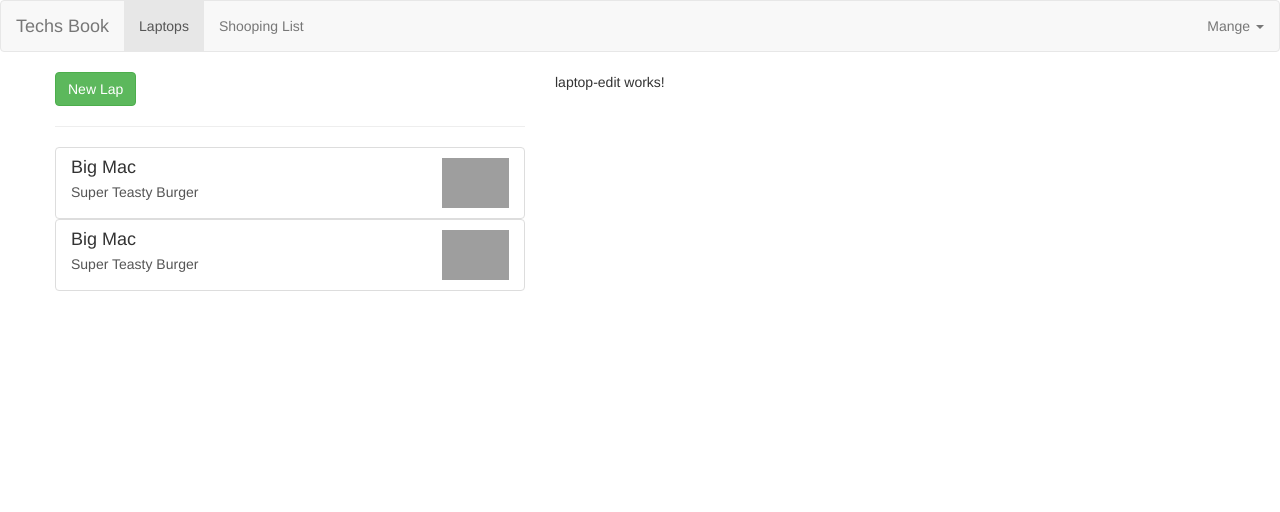
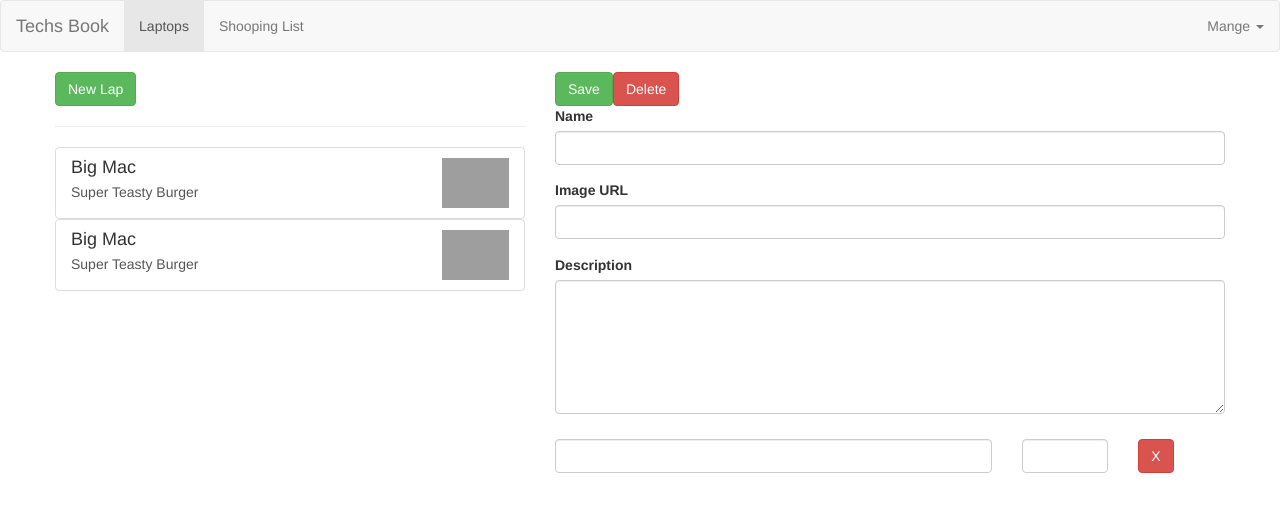
Before and after one commit to OmaRoiid/Recipe-Books, an Angular app: page /laptops/new in a window 1280 px wide. Shown: the top 512 px of the page. Built offline with nearby package versions, Linux system fonts and the light colour scheme; grey boxes are pictures that could not be loaded.

Commit message:
edite page base structure

```diff
--- a/src/app/laptops/laptop-edit/laptop-edit.component.html
+++ b/src/app/laptops/laptop-edit/laptop-edit.component.html
@@ -1 +1,86 @@
-<p>laptop-edit works!</p>
+<div class="row">
+  <div class="col-xs-12">
+    <form>
+      <div class="row">
+        <div class="col-xs-12">
+          <button
+            type="submit"
+            class="btn btn-success"
+          >Save</button>
+             <button
+            type="submit"
+            class="btn btn-danger"
+          >Delete</button>
+        </div>
+      </div>
+      <div class="row">
+        <div class="col-xs-12">
+          <div class="form-group">
+            <label for="name">Name</label>
+            <input
+              type="text"
+              id="name"
+              class="form-control"
+            />
+          </div>
+        </div>
+      </div>
+      <div class="row">
+        <div class="col-xs-12">
+          <div class="form-group">
+            <label for="imagePath">Image URL</label>
+            <input
+              type="text"
+              id="imagePath"
+              class="form-control"
+            />
+          </div>
+        </div>
+      </div>
+      <div class="row">
+        <div class="col-xs-12">
+          <img class="img-responsive" />
+        </div>
+      </div>
+      <div class="row">
+        <div class="col-xs-12">
+          <div class="form-group">
+            <label for="description">Description</label>
+            <textarea
+              type="text"
+              id="description"
+              class="form-control"
+              rows="6"
+            ></textarea>
+          </div>
+        </div>
+      </div>
+      <div class="row">
+        <div class="col-xs-12">
+          <div
+            class="row"
+            style="margin-top: 10px"
+          >
+            <div class="col-xs-8">
+              <input type="text" class="form-control"/>
+            </div>
+            <div class="col-xs-2">
+              <input
+                type="number"
+                class="form-control"
+              />
+            </div>
+            <div class="col-xs-2">
+              <button
+                type="button"
+                class="btn btn-danger"
+              >
+                X
+              </button>
+            </div>
+          </div>
+        </div>
+      </div>
+    </form>
+  </div>
+</div>
--- a/src/app/shopping-list/shopping-edit/shopping-edit.component.html
+++ b/src/app/shopping-list/shopping-edit/shopping-edit.component.html
@@ -1,21 +1,51 @@
 <div class="row">
   <div class="col-xs-12">
-        <form>
+    <form (ngSubmit)="onAddNewItem(mForm)" #mForm="ngForm">
       <div class="row">
         <div class="col-sm-5 form-group">
           <label for="name">Name</label>
-                    <input type="text" id="name" class="form-control" #nameInput>
+          <input
+            type="text"
+            id="name"
+            class="form-control"
+            name="name"
+            ngModel
+            required
+          />
         </div>
         <div class="col-sm-2 form-group">
           <label for="amount">Amount</label>
-                    <input type="number" id="amount" class="form-control" #amountInput>
+          <input
+            type="number"
+            id="amount"
+            class="form-control"
+            name="amount"
+            ngModel
+            required
+            pattern="^[1-9]+[0-9]*$"
+          />
         </div>
       </div>
       <div class="row">
         <div class="col-xs-12">
-                    <button class="btn btn-success" type="submit" (click)="onAddItem()">Add</button>
-                    <button class="btn btn-danger" type="button">Delete</button>
-                    <button class="btn btn-primary" type="button">Clear</button>
+          <button
+            class="btn btn-success"
+            type="submit"
+            [disabled]="!mForm.valid"
+          >
+            {{ editMode ? "Update" : "Add" }}
+          </button>
+          <button
+            class="btn btn-danger"
+            type="button"
+            [disabled]="!editMode"
+            (click)="onDeleteItem()"
+          >
+            Delete
+          </button>
+          <button class="btn btn-primary" type="button" (click)="onCLearForm()">
+            Clear
+          </button>
         </div>
       </div>
     </form>
--- a/src/app/shopping-list/shopping-edit/shopping-edit.component.ts
+++ b/src/app/shopping-list/shopping-edit/shopping-edit.component.ts
@@ -3,7 +3,10 @@ import {
   OnInit,
   ElementRef,
   ViewChild,
+  OnDestroy,
 } from '@angular/core';
+import { NgForm } from '@angular/forms';
+import { Subscription } from 'rxjs';
 
 import { Ingredient } from '../../shared/Ingredient.model';
 import { ShoppingService } from '../shopping.service';
@@ -13,21 +16,50 @@ import { ShoppingService } from '../shopping.service';
   templateUrl: './shopping-edit.component.html',
   styleUrls: ['./shopping-edit.component.css']
 })
-export class ShoppingEditComponent implements OnInit {
-  @ViewChild('nameInput', { static: false }) nameInputRef: ElementRef;
-  @ViewChild('amountInput', { static: false }) amountInputRef: ElementRef;
+export class ShoppingEditComponent implements OnInit ,OnDestroy{
+  @ViewChild('mForm',{static:false}) mForm :NgForm
+  mSubscrirption:Subscription
+  editMode=false;
+  editedItem: Ingredient;
+  editItemIndex:number;
+  constructor(private mShoppingService:ShoppingService) { }
 
 
-  constructor(private mShoppingService:ShoppingService) { }
-
   ngOnInit() {
+   this.mSubscrirption= this.mShoppingService.startedEditing
+    .subscribe(
+      (index:number)=>{
+        this.editMode=true;
+        this.editItemIndex=index;
+        this.editedItem=this.mShoppingService.getIngreadientsById(index)
+        this.mForm.setValue({
+          name:this.editedItem.name,
+          amount:this.editedItem.amount
+        })
+      }
+    )
   }
 
-  onAddItem() {
-    const ingName = this.nameInputRef.nativeElement.value;
-    const ingAmount = this.amountInputRef.nativeElement.value;
-    const newIngredient = new Ingredient(ingName, ingAmount);
+  onAddNewItem(form :NgForm) {
+    const valueOfForm=form.value
+    const newIngredient = new Ingredient(valueOfForm.name, valueOfForm.amount);
+    if(this.editMode){
+      this.mShoppingService.updateIngredient(this.editItemIndex,newIngredient)
+      return
+    }
     this.mShoppingService.AddIngredient(newIngredient)
   }
+  onCLearForm(){
+this.mForm.reset()
+this.editMode=false
+  }
+  onDeleteItem(){
+    this.mShoppingService.deleteIngredient(this.editItemIndex)
+    this.onCLearForm()
+
+  }
+    ngOnDestroy() {
+    this.mSubscrirption.unsubscribe()
 
 }
+}
--- a/src/app/shopping-list/shopping-list.component.html
+++ b/src/app/shopping-list/shopping-list.component.html
@@ -1,9 +1,14 @@
 <div class="row">
   <div class="col-xs-10">
     <app-shopping-edit></app-shopping-edit>
-        <hr>
+    <hr />
     <ul class="list-group">
-            <a class="list-group-item" style="cursor: pointer" *ngFor="let ingredient of mIngredients">
+      <a
+        class="list-group-item"
+        style="cursor: pointer"
+        *ngFor="let ingredient of mIngredients; let i = index"
+        (click)="OnEditItem(i)"
+      >
         {{ ingredient.name }} ({{ ingredient.amount }})
       </a>
     </ul>
--- a/src/app/shopping-list/shopping-list.component.ts
+++ b/src/app/shopping-list/shopping-list.component.ts
@@ -24,6 +24,11 @@ export class ShoppingListComponent implements OnInit,OnDestroy {
       }
     )
   }
+
+  OnEditItem(index:number){
+    this.mShoppingService.startedEditing.next(index)
+
+  }
   ngOnDestroy(): void {
   this.igChanged.unsubscribe();
   }
--- a/src/app/shopping-list/shopping.service.ts
+++ b/src/app/shopping-list/shopping.service.ts
@@ -6,14 +6,20 @@ import {Subject} from 'rxjs'
 )
 export class ShoppingService {
    mIngredientAdded = new Subject<Ingredient[]>();
+   startedEditing= new Subject<number>()
     private ingredients: Ingredient[] = [
-    new Ingredient('Apples', 5),
-    new Ingredient('Tomatoes', 10),
+    new Ingredient('Dell', 5),
+    new Ingredient('Mac', 10),
   ];
   constructor() { }
 
   getAllIngredients(){
     return this.ingredients;
+  }
+  getIngreadientsById(index:number)
+  {
+    return this.ingredients[index]
+
   }
 
    AddIngredient(ingredient: Ingredient) {
@@ -25,4 +31,12 @@ export class ShoppingService {
     this.ingredients.push(...ingredient)
      this.mIngredientAdded.next(this.ingredients.slice())
   }
+  updateIngredient(index:number,newItem :Ingredient){
+    this.ingredients[index]=newItem
+    this.mIngredientAdded.next(this.ingredients.slice())
+  }
+  deleteIngredient(mIndex:number){
+    this.ingredients.slice(mIndex,1)
+      this.mIngredientAdded.next(this.ingredients.slice())
+  }
 }
```
Lines whose indentation alone changed are shown as unchanged.
